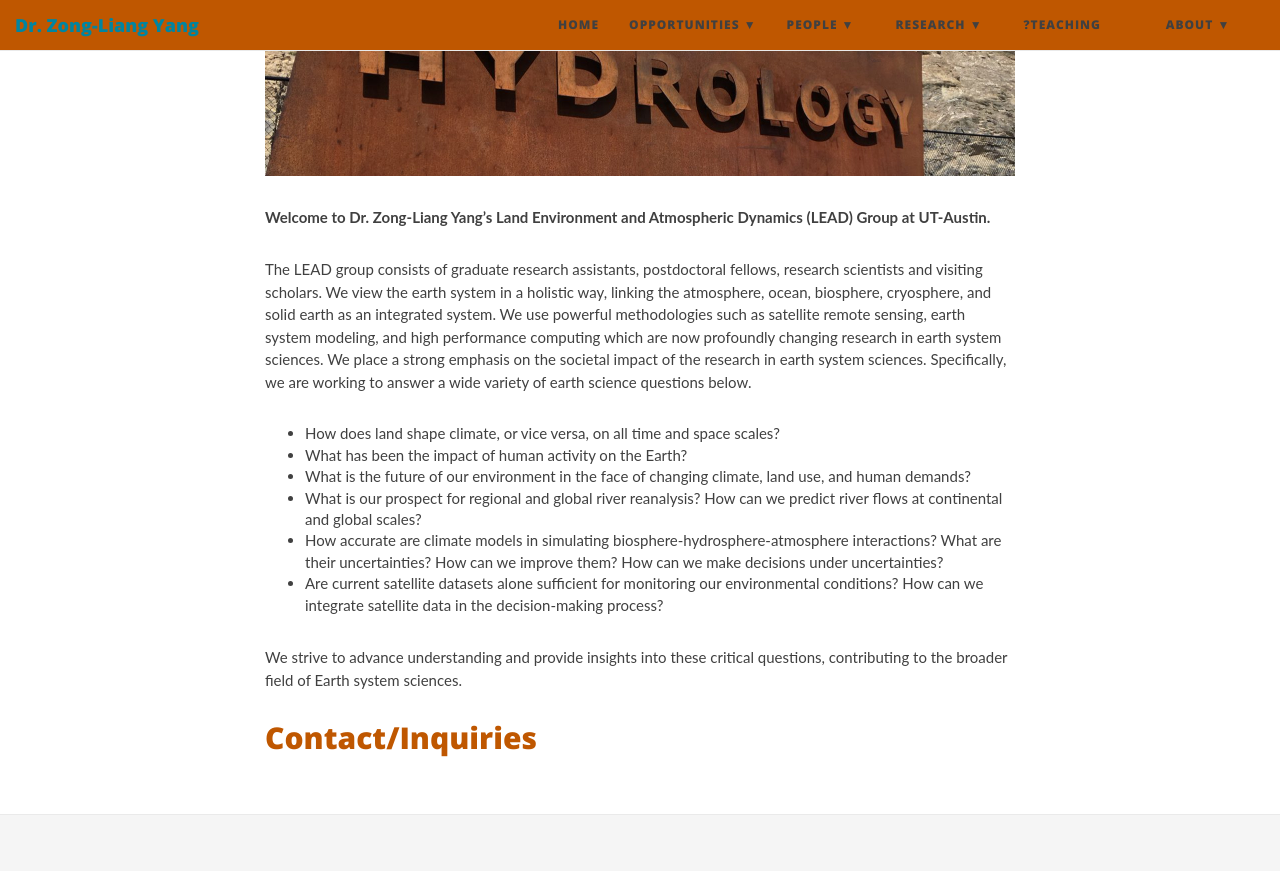
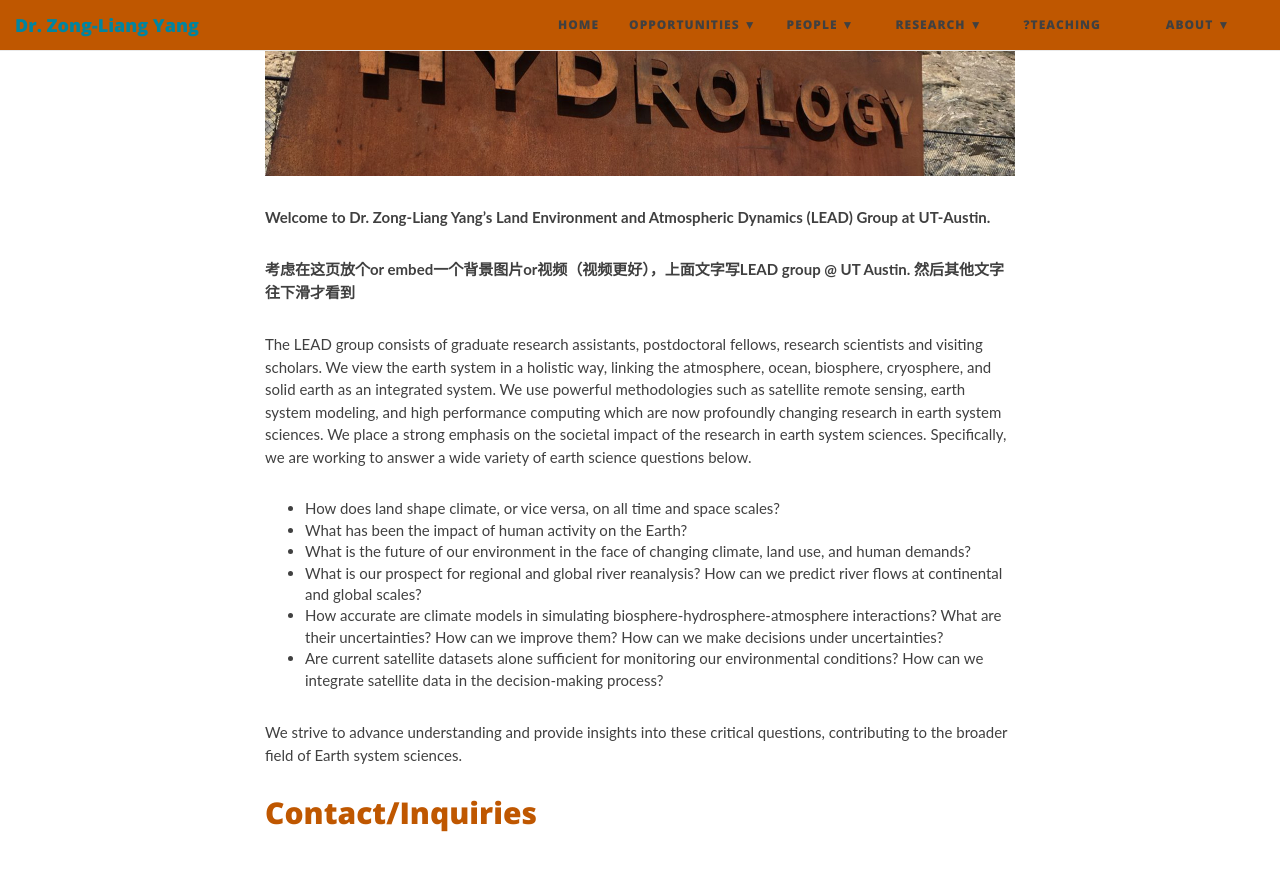
Before and after one commit to ktwugoat/LEAD-UTexas, a Jekyll site: the page built from index.md, in a window 1280 px wide and 900 px high, scrolled down 424 px. Shown: the top 871 px of the window. Built offline with Jekyll 4.4.1, drawn with Linux system fonts in a browser that asks for light colours; nearby versions of some CDN libraries.

Commit message:
Update index.md

```diff
--- a/index.md
+++ b/index.md
@@ -8,6 +8,8 @@ subtitle: land surface processes, climate modeling, land-atmosphere interaction,
 <img src="img/LEAD.jpg" width="820" align="center"/>
 
 <Strong>Welcome to Dr. Zong-Liang Yang’s Land Environment and Atmospheric Dynamics (LEAD) Group at UT-Austin.</Strong>
+
+<Strong>考虑在这页放个or embed一个背景图片or视频（视频更好），上面文字写LEAD group @ UT Austin. 然后其他文字往下滑才看到</Strong>
 
 The LEAD group consists of graduate research assistants, postdoctoral fellows, research scientists and visiting scholars. We view the earth system in a holistic way, linking the atmosphere, ocean, biosphere, cryosphere, and solid earth as an integrated system. We use powerful methodologies such as satellite remote sensing, earth system modeling, and high performance computing which are now profoundly changing research in earth system sciences. We place a strong emphasis on the societal impact of the research in earth system sciences. Specifically, we are working to answer a wide variety of earth science questions below.
 
```
